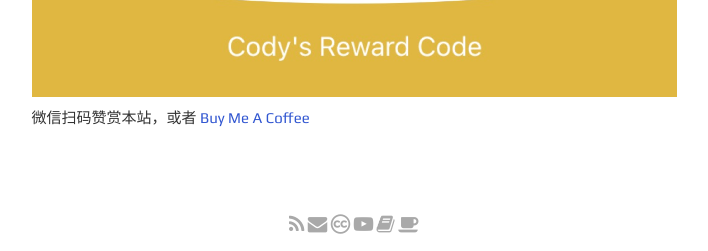
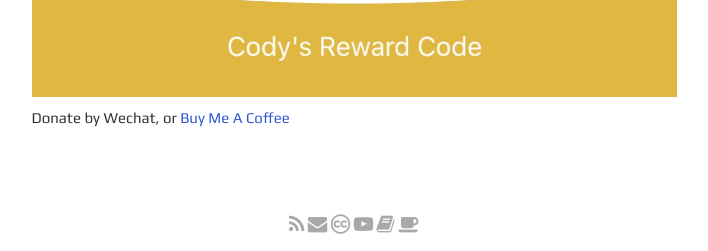
Before and after one commit to codyb1ue/codyb1ue.github.io, a Jekyll site: the page built from donate.html, in a window 1280 px wide. Shown: the part 719-970 px from the top of the page, without its empty margins (286-994 px from the left). Built offline with Jekyll 4.4.1, drawn with Linux system fonts in a browser that asks for light colours.

Commit message:
Update and rename zh/donatebywechat.html to donate.html

```diff
--- a/zh/donatebywechat.html
+++ b/donate.html
@@ -9,5 +9,5 @@ layout: page
 <p>
 <img src="/img/donatebywechat.jpg" alt="Donatebywechat">
 <br>
-微信扫码赞赏本站，或者 <a href="https://www.buymeacoffee.com/memozine">Buy Me A Coffee</a>
+Donate by Wechat, or <a href="https://www.buymeacoffee.com/memozine">Buy Me A Coffee</a>
 </p>
```
